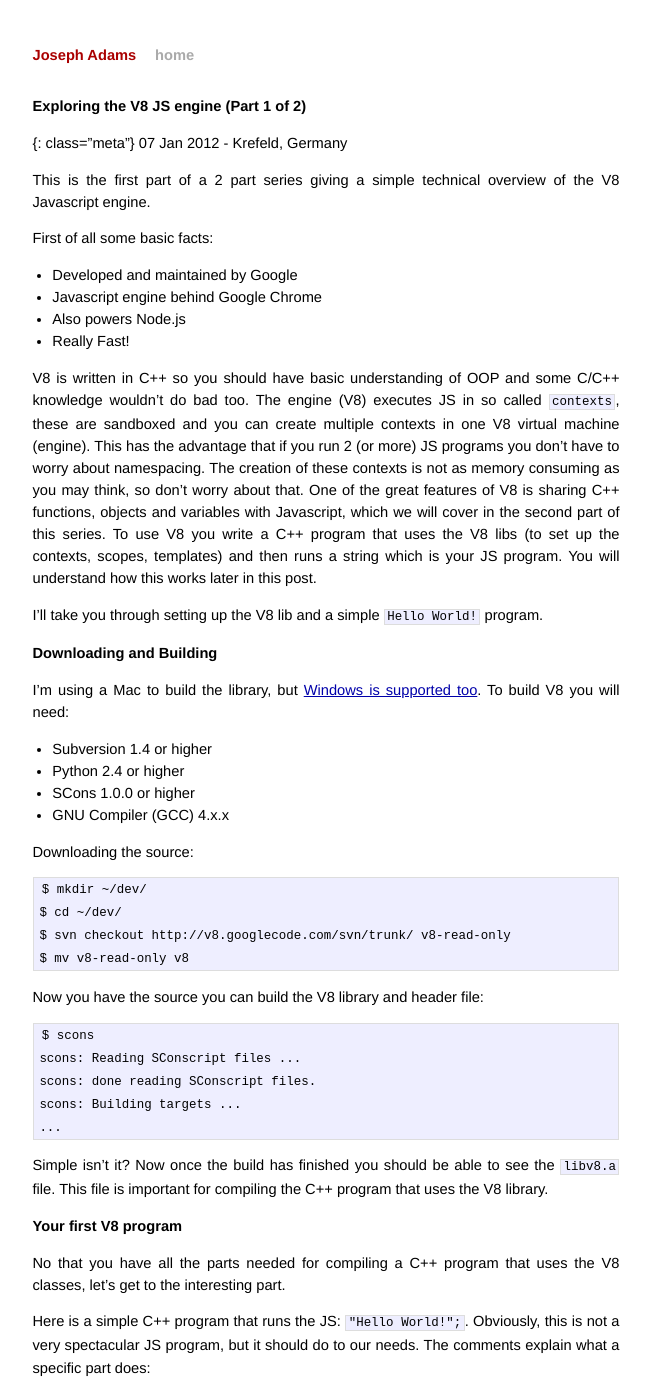
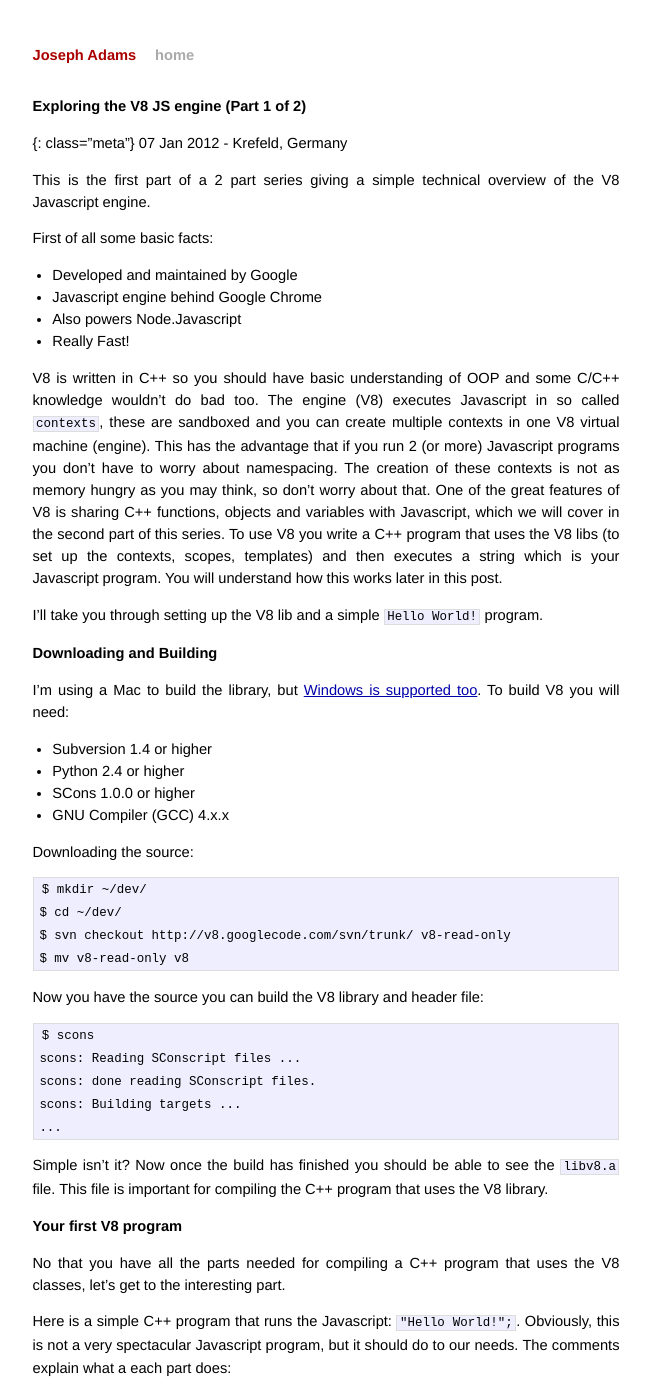
Before and after one commit to jcla1/jcla1.github.com, a Jekyll site: the page built from _posts/2012-01-07-exploring-the-v8-js-engine-part-1.markdown, in a window 1280 px wide and 1400 px high, cut to the strip 0-1389 px from the top of the window. Shown: the whole strip, without its empty margins (314-965 px from the left). Built offline with Jekyll 4.4.1, drawn with Linux system fonts in a browser that asks for light colours; some of the changed text lies outside the part shown.

Commit message:
Fixed a few isses with blog post v8 part 1

```diff
--- a/_posts/2012-01-07-exploring-the-v8-js-engine-part-1.markdown
+++ b/_posts/2012-01-07-exploring-the-v8-js-engine-part-1.markdown
@@ -13,13 +13,13 @@
 
 -	Developed and maintained by Google
 -	Javascript engine behind Google Chrome
--	Also powers Node.js
+-	Also powers Node.Javascript
 -	Really Fast!
 
 V8 is written in C++ so you should have basic understanding of OOP and some C/C++ knowledge wouldn't do bad too.
-The engine (V8) executes JS in so called <code>contexts</code>, these are sandboxed and you can create multiple contexts in one V8 virtual machine (engine).
-This has the advantage that if you run 2 (or more) JS programs you don't have to worry about namespacing. The creation of these contexts is not as memory consuming as you may think, so don't worry about that.
-One of the great features of V8 is sharing C++ functions, objects and variables with Javascript, which we will cover in the second part of this series. To use V8 you write a C++ program that uses the V8 libs (to set up the contexts, scopes, templates) and then runs a string which is your JS program. You will understand how this works later in this post.
+The engine (V8) executes Javascript in so called <code>contexts</code>, these are sandboxed and you can create multiple contexts in one V8 virtual machine (engine).
+This has the advantage that if you run 2 (or more) Javascript programs you don't have to worry about namespacing. The creation of these contexts is not as memory hungry as you may think, so don't worry about that.
+One of the great features of V8 is sharing C++ functions, objects and variables with Javascript, which we will cover in the second part of this series. To use V8 you write a C++ program that uses the V8 libs (to set up the contexts, scopes, templates) and then executes a string which is your Javascript program. You will understand how this works later in this post.
 
 I'll take you through setting up the V8 lib and a simple <code>Hello World!</code> program.
 
@@ -54,9 +54,9 @@
 
 No that you have all the parts needed for compiling a C++ program that uses the V8 classes, let's get to the interesting part.
 
-Here is a simple C++ program that runs the JS: <code>"Hello World!";</code>. Obviously, this is not a very spectacular JS program, but it should do to our needs. The comments explain what a specific part does:
+Here is a simple C++ program that runs the Javascript: <code>"Hello World!";</code>. Obviously, this is not a very spectacular Javascript program, but it should do to our needs. The comments explain what a each part does:
 
-<script src="https://gist.github.com/1574928.js?file=hello_world.cc">
+<script src="https://gist.github.com/1574928.Javascript?file=hello_world.cc">
 </script>
 
 Save that in a file called hello_world.cc in the <code>~/dev/v8/</code> directory.
@@ -73,4 +73,4 @@
 
 Congratulations you have just run your first program that uses V8.
 
-In the next part of this series we'll look into sharing variables and objects and dig into the source of Node.js.
+In the next part of this series we'll look into sharing variables and objects and dig into the source of Node.Javascript.
```
